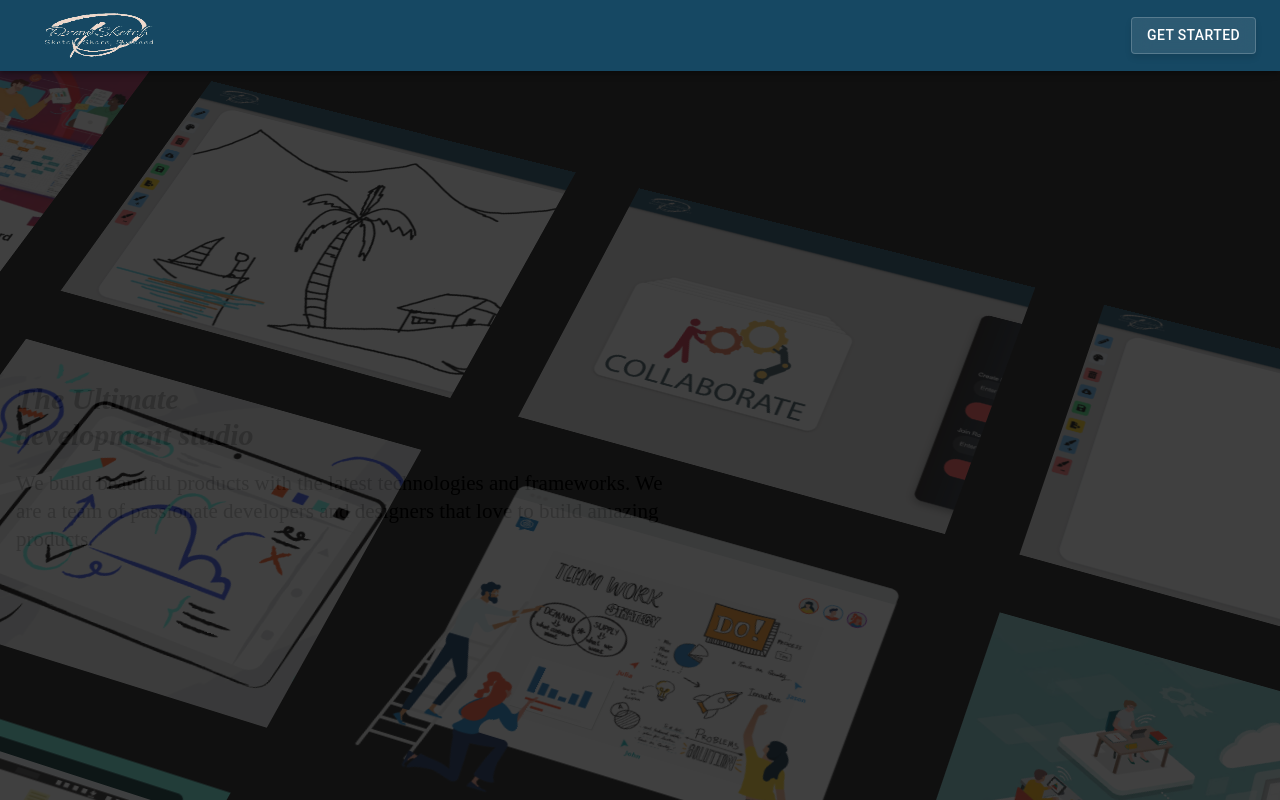
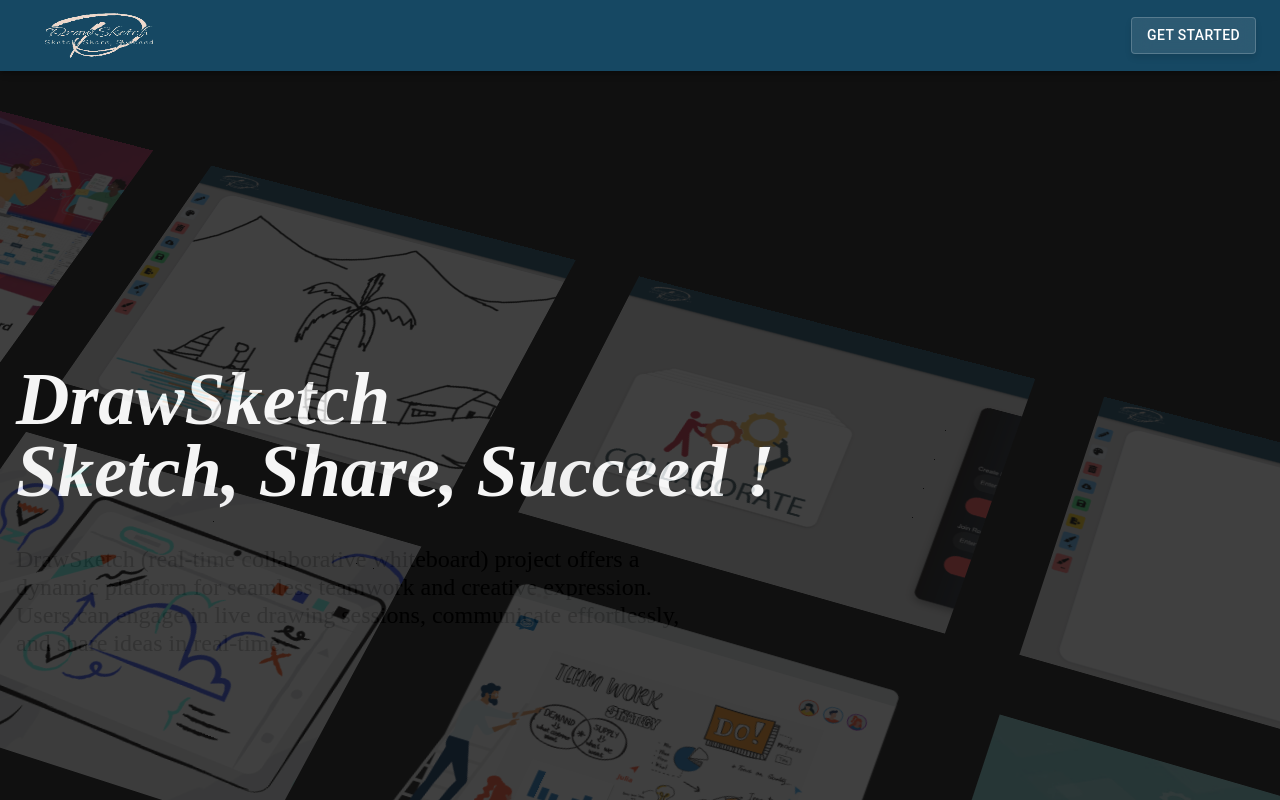
Before and after one commit to 23kartik/whiteboard_frontend, a React (Create React App) app: page / in a window 1280 px wide. Shown: the top 800 px of the page. Built offline with nearby package versions, Linux system fonts and the light colour scheme; no server answers.

Commit message:
home page touchups

```diff
--- a/src/components/ui/hero-parallax.jsx
+++ b/src/components/ui/hero-parallax.jsx
@@ -93,13 +93,11 @@
 export const Header = () => {
   return (
 <div className="max-w-7xl relative mx-auto py-20 md:py-40 px-4 w-full left-0 top-0 text-left">
-  <h1 className="text-4xl md:text-7xl font-bold dark:text-white mb-4 left-inclined" style={{ fontFamily: 'Your_Custom_Font', fontStyle: 'italic' }}>
-    The Ultimate <br /> development studio
-  </h1>
-  <p className="max-w-2xl text-base md:text-xl mt-4 dark:text-neutral-200" style={{ fontFamily: 'Your_Custom_Font' }}>
-    We build beautiful products with the latest technologies and frameworks.
-    We are a team of passionate developers and designers that love to build
-    amazing products.
+  <h1 className="text-4xl md:text-7xl font-weight:900 dark:text-white mb-4 left-inclined" style={{ fontFamily: 'Your_Custom_Font', fontStyle: 'italic' ,fontWeight:"900", fontSize:"74px",color:'whitesmoke'}}>
+   DrawSketch <br /><br /> Sketch, Share, Succeed !
+  </h1><br/>
+  <p className="max-w-2xl text-base md:text-xl mt-4 dark:text-neutral-200" style={{ fontFamily: 'Your_Custom_Font',fontSize:"24px" }}>
+  DrawSketch (real-time collaborative whiteboard) project offers a dynamic platform for seamless teamwork and creative expression. Users can engage in live drawing sessions, communicate effortlessly, and share ideas in real-time.
   </p>
 </div>
 
```
